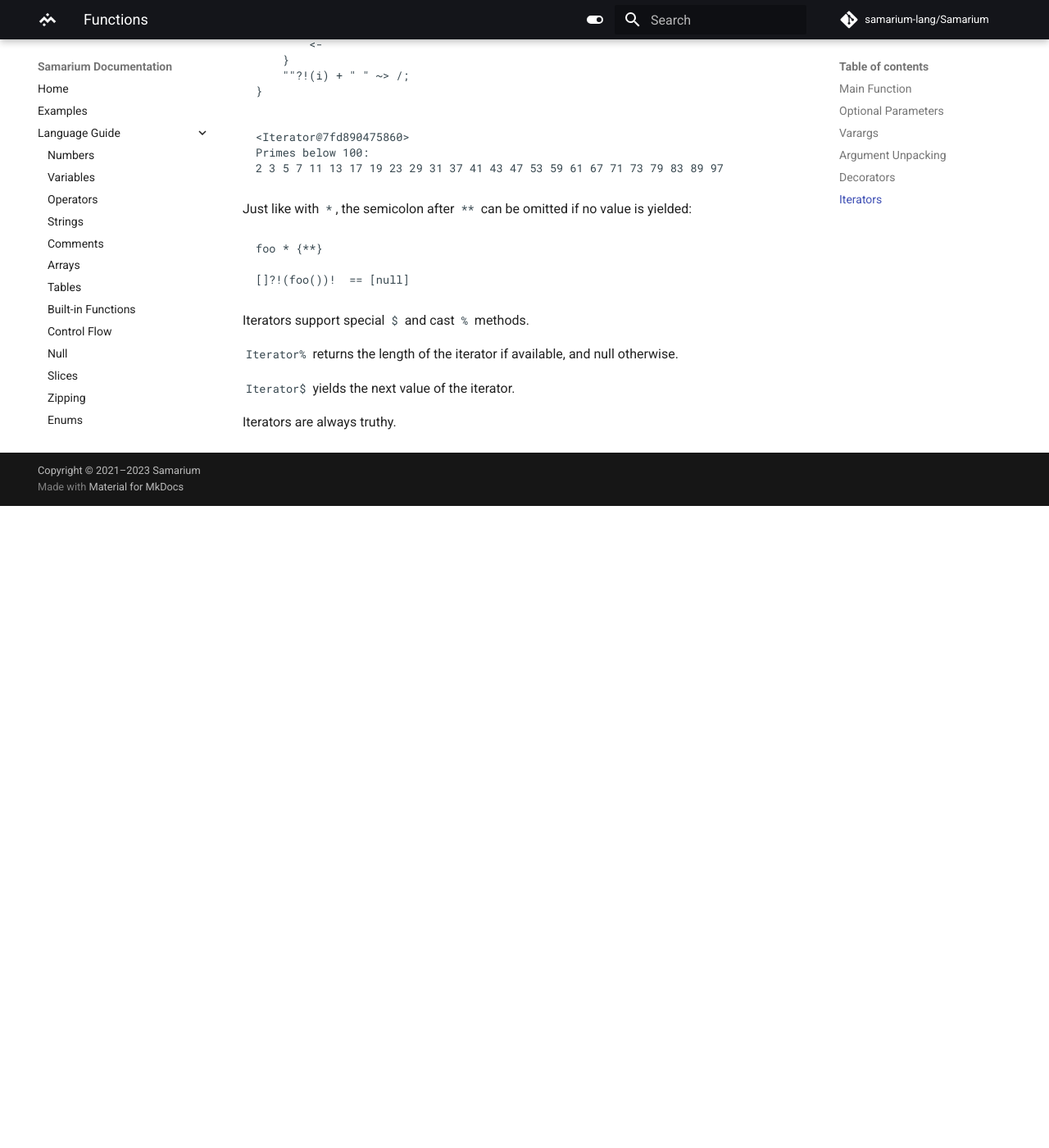
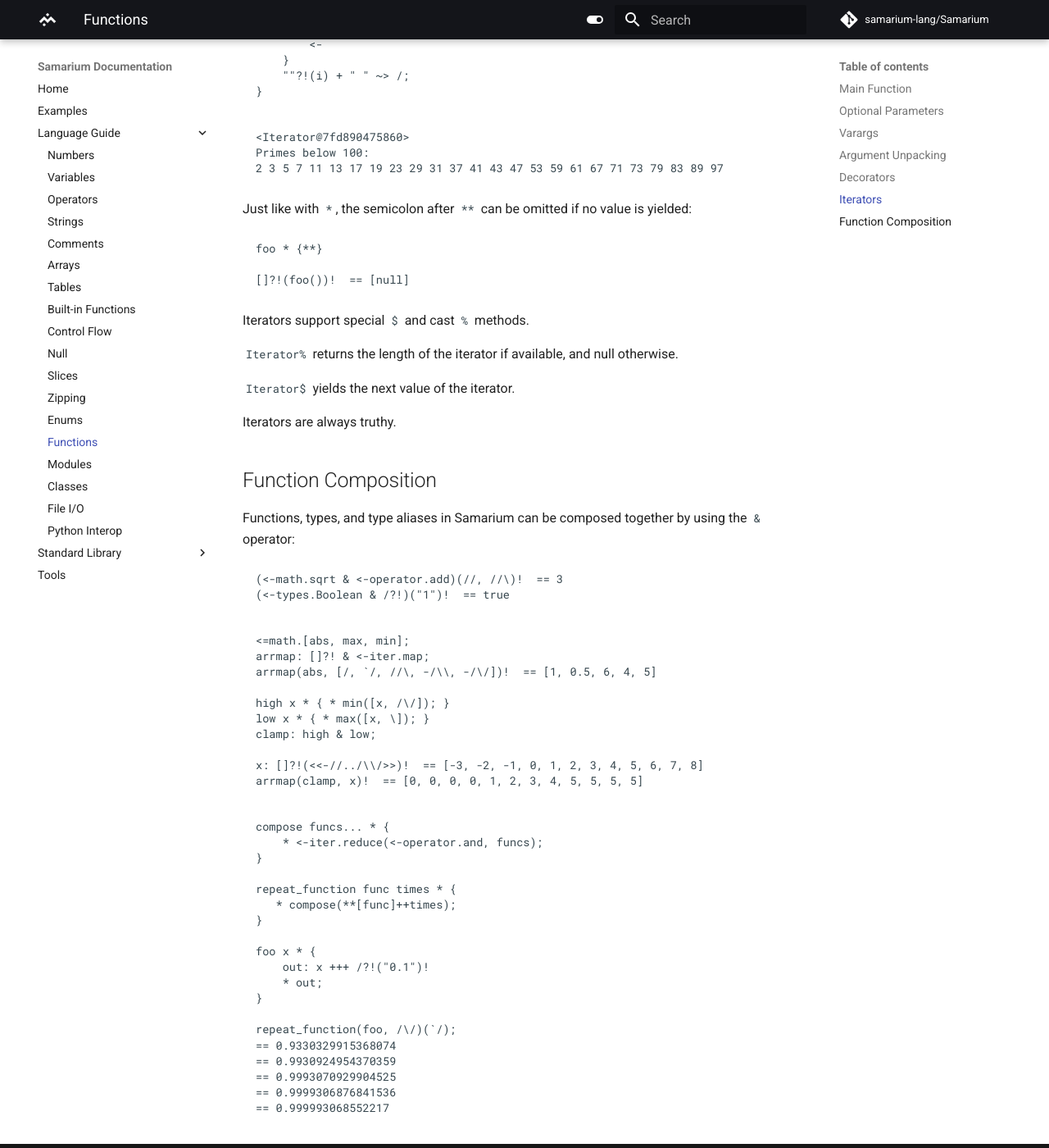
Before and after one commit to samarium-lang/Samarium, an MkDocs documentation site: the page built from docs/functions.md, in a window 1280 px wide and 1400 px high, scrolled down 3143 px. Shown: the whole window at 82% size. Built offline with MkDocs 1.6.1 and Material for MkDocs 9.7.7, drawn with Linux system fonts in a browser that asks for light colours; comment, search, counter and statistics services are not loaded; before the commit the page ends 3760 px from its top, so only the background shows below that.

Commit message:
(docs) Added function composition

````diff
--- a/docs/functions.md
+++ b/docs/functions.md
@@ -185,3 +185,47 @@
 `Iterator$` yields the next value of the iterator.
 
 Iterators are always truthy.
+
+
+## Function Composition
+
+Functions, types, and type aliases in Samarium can be composed together by using
+the `&` operator:
+
+```sm
+(<-math.sqrt & <-operator.add)(//, //\)!  == 3
+(<-types.Boolean & /?!)("1")!  == true
+```
+```sm
+<=math.[abs, max, min];
+arrmap: []?! & <-iter.map;
+arrmap(abs, [/, `/, //\, -/\\, -/\/])!  == [1, 0.5, 6, 4, 5]
+
+high x * { * min([x, /\/]); }
+low x * { * max([x, \]); }
+clamp: high & low;
+
+x: []?!(<<-//../\\/>>)!  == [-3, -2, -1, 0, 1, 2, 3, 4, 5, 6, 7, 8]
+arrmap(clamp, x)!  == [0, 0, 0, 0, 1, 2, 3, 4, 5, 5, 5, 5]
+```
+```sm
+compose funcs... * {
+    * <-iter.reduce(<-operator.and, funcs);
+}
+
+repeat_function func times * {
+   * compose(**[func]++times);
+}
+
+foo x * {
+    out: x +++ /?!("0.1")!
+    * out;
+}
+
+repeat_function(foo, /\/)(`/);
+== 0.9330329915368074
+== 0.9930924954370359
+== 0.9993070929904525
+== 0.9999306876841536
+== 0.999993068552217
+```
````
